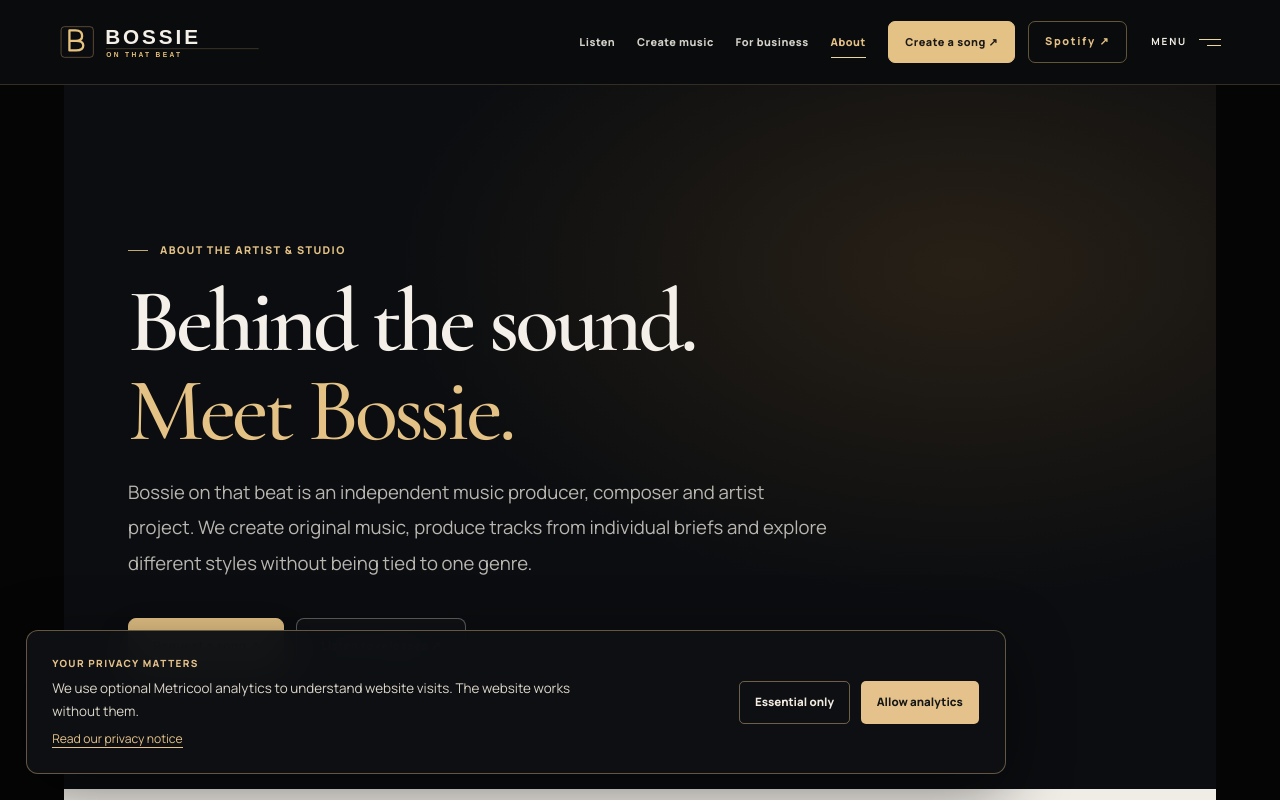
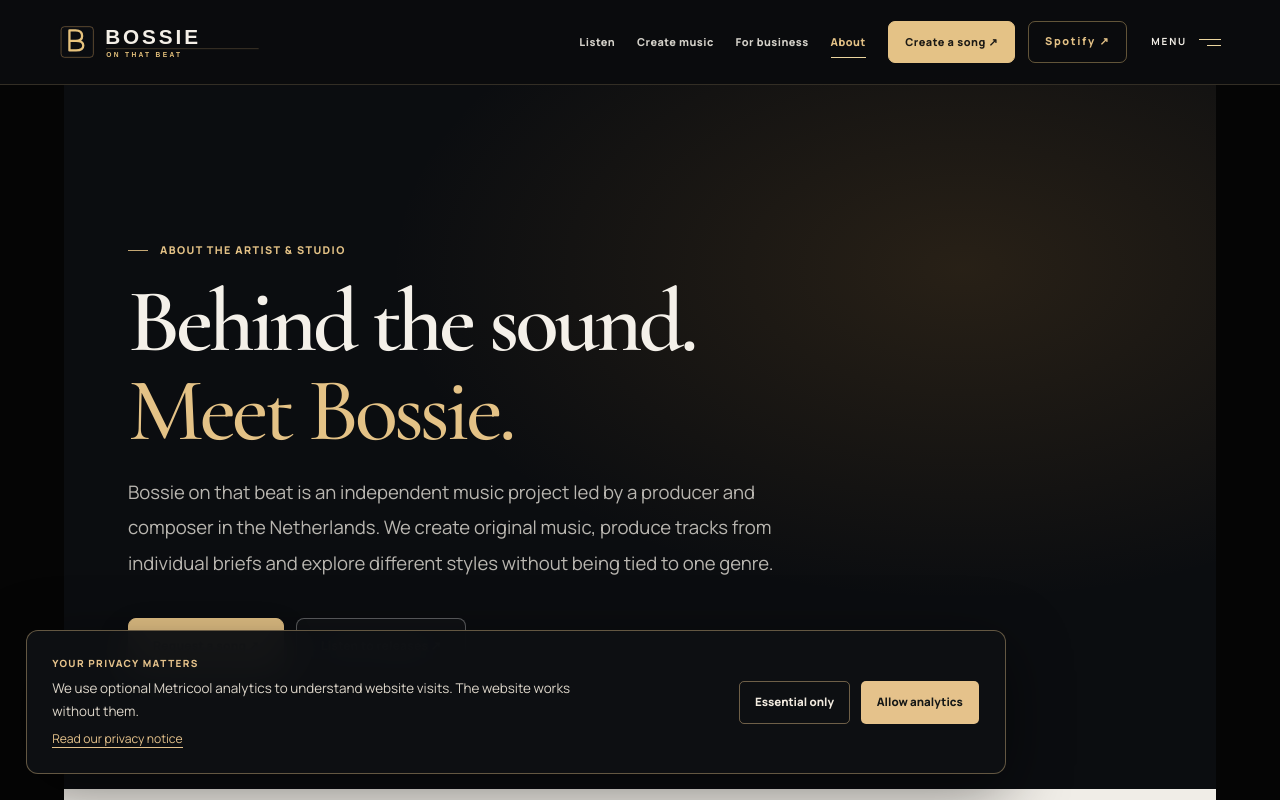
Before and after one commit to mvandenboslfgx/Bossie-on-that-beat, a Next.js app: page /about in a window 1280 px wide. Shown: the top 800 px of the page. Built offline with nearby package versions, Linux system fonts and the light colour scheme.

Commit message:
copy: clarify artist identity and remove awkward studio wording

```diff
--- a/app/about/page.tsx
+++ b/app/about/page.tsx
@@ -51,7 +51,7 @@ export default function AboutPage() {
           <p className="studio-kicker">ABOUT THE ARTIST &amp; STUDIO</p>
           <h1>Behind the sound.<br /><em>Meet Bossie.</em></h1>
           <p>
-            Bossie on that beat is an independent music producer, composer and artist project.
+            Bossie on that beat is an independent music project led by a producer and composer in the Netherlands.
             We create original music, produce tracks from individual briefs and explore different
             styles without being tied to one genre.
           </p>
```
